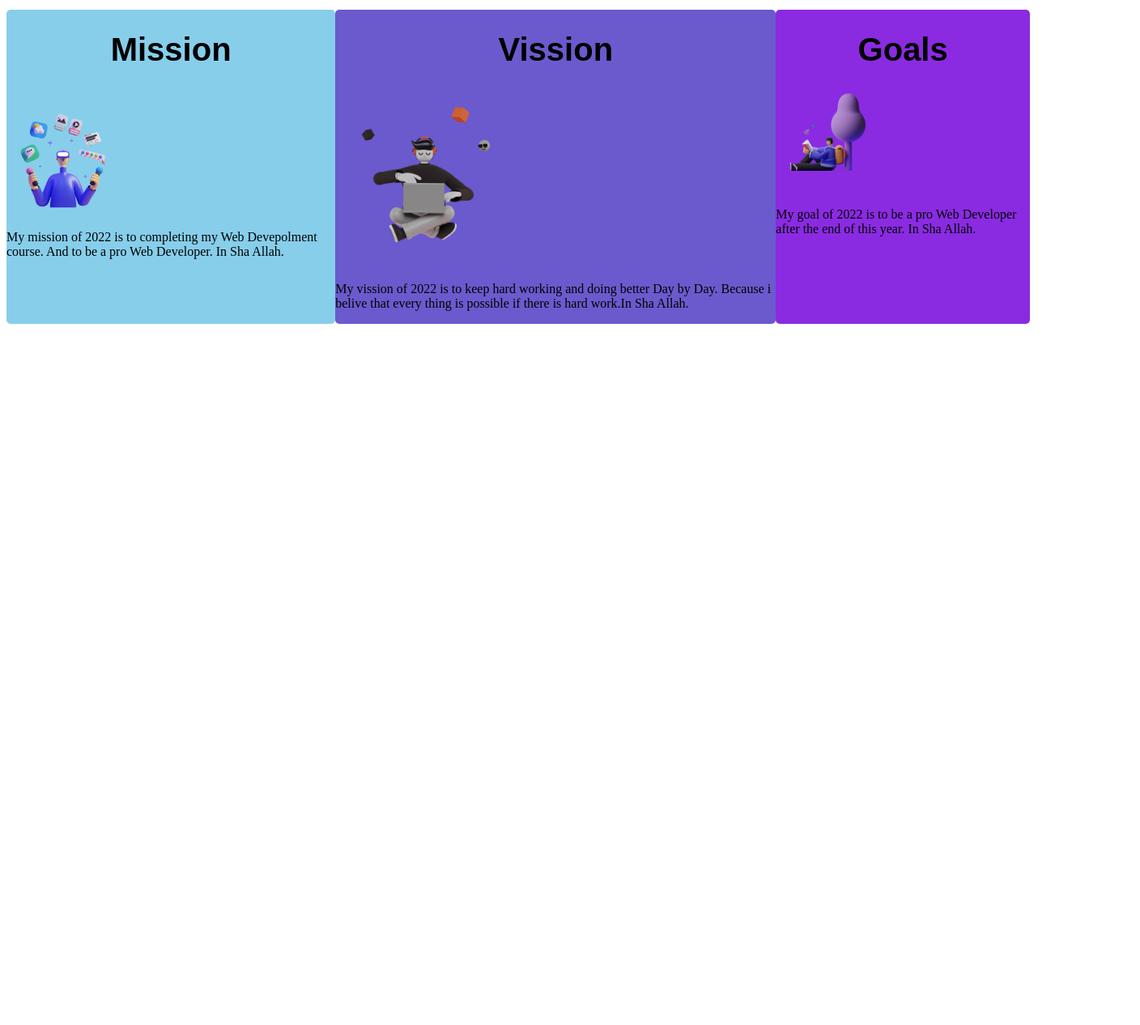
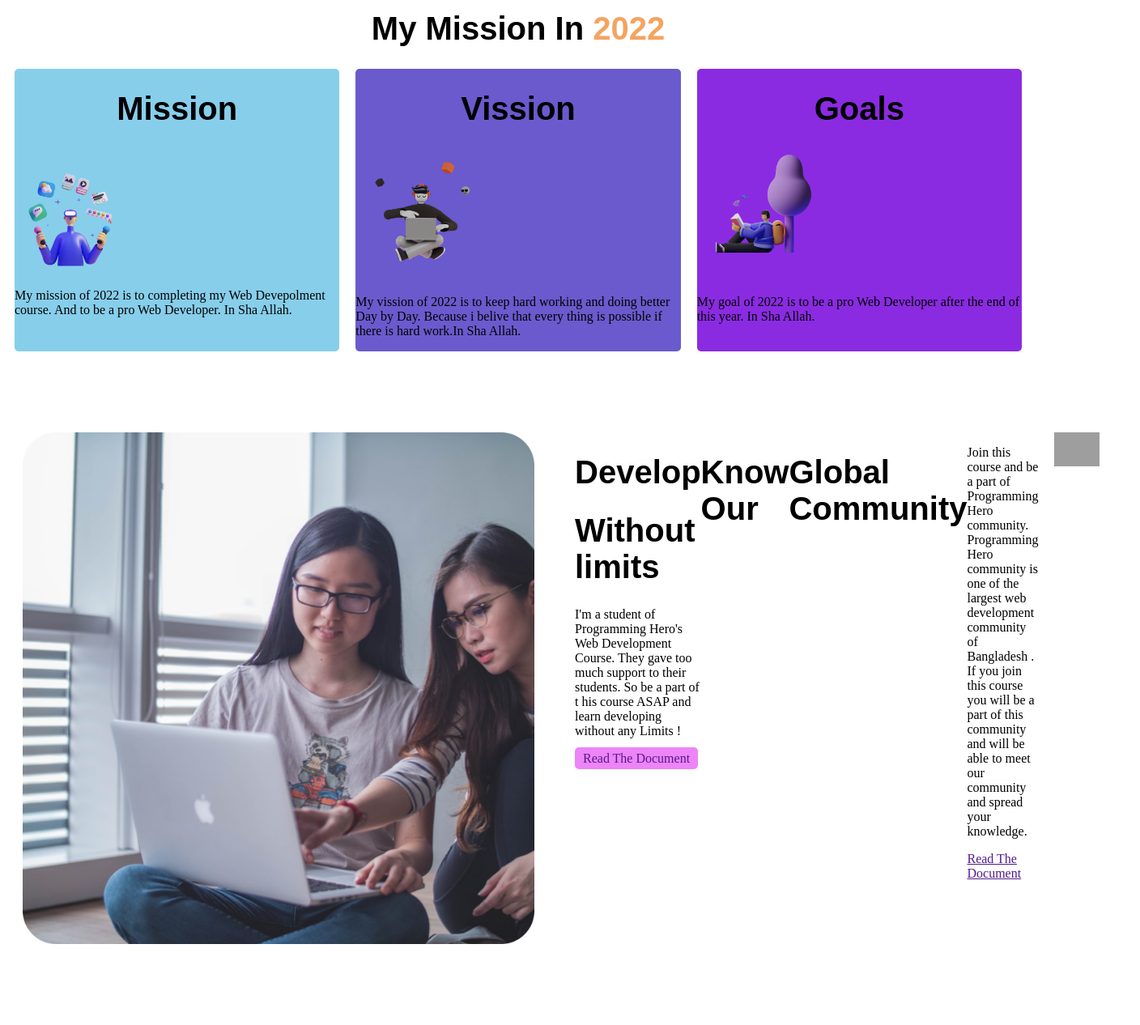
Before and after one commit to ShahRiin/Assignment-1, a plain HTML site: page index.html in a window 1280 px wide. Shown: the part 733-1999 px from the top of the page at 81% size, 1408 px wide, since content can reach past the window. Before the commit the page ends 1141 px from the top, so only its background shows below. Drawn offline with Linux system fonts and the light colour scheme; grey boxes are pictures that could not be loaded.

Commit message:
fourth push

```diff
--- a/index.html
+++ b/index.html
@@ -8,7 +8,7 @@
     <link rel="stylesheet" href="style.css">
 </head>
 <body>
-    <section>
+    <section class="first-container">
       <div class="width">
             <div id="border">
                 <h1>Stay Focused on</h1>
@@ -49,5 +49,29 @@
                     </p>
                    </div>
                 </div>
+                <div class="third-part">
+                    <img src="images/pictures/coding.png" alt="">
+                    <div>
+                        <h1 id="dev-w-l">Develop</h1>
+                    <h1 id="dev-w-l">Without limits</h1>
+                    <p>
+                        I'm a student of Programming Hero's Web Development Course. They gave too much support to their students. So be a part of t
+                        his course ASAP and learn developing without any Limits !
+                    </p>
+                    <a class="second-link" target="_blank" href="">Read The Document</a>
+                </div>
+                <h1 class="w-g-c">Know Our</h1>
+                <h1 class="w-g-c">Global Community</h1>
+               <section id="fourth-part">
+                <div>
+                    <p>
+                        Join this course and be a part of Programming Hero community. Programming Hero community is one of the largest web development community of Bangladesh . If you join this course you will be a part of this community and will be able to meet our community and spread your knowledge.
+                    </p>
+                    <a href="">Read The Document</a>
+                </div>
+                <div>
+                    <img class="third-link" src="images/pictures/project.png" alt="">
+                </div>
+                </section>
 </body>
 </html>
--- a/style.css
+++ b/style.css
@@ -25,6 +25,9 @@ section{
 .width img{
     width: 80%;
 }
+.first-container{
+    margin-bottom: 100px;
+}
 h1{
     font-family: 'Rubik', sans-serif;
     text-align: center;
@@ -34,10 +37,14 @@ h1{
 }
 #second-part{
     display: flex;
+    margin-bottom: 100px;
 }
 .first-box{
     background-color: skyblue;
     border-radius: 5px;
+    margin-left: 10px;
+    margin-right: 10px;
+    width: 50%;
 }
 .first-box img{
     width: 40%;
@@ -45,6 +52,9 @@ h1{
 .second-box{
     background-color:slateblue ;
     border-radius: 5px;
+    margin-left: 10px;
+    margin-right: 10px;
+    width: 50%;
 }
 .second-box img{
     width: 40%;
@@ -52,7 +62,40 @@ h1{
 .third-box{
     background-color: blueviolet;
     border-radius: 5px;
+    margin-left: 10px;
+    margin-right: 10px;
+    width: 50%;
 }
 .third-box img{
     width: 40%;
 }
+.third-part{
+    display: flex;
+    margin-bottom: 100px;
+}
+.third-part img{
+    width: 50%;
+    margin-right: 50px;
+    margin-left: 20px;
+}
+.second-link{
+text-decoration: none;
+border-radius: 5px;
+padding: 5px 10px;
+background-color: rgb(237, 132, 247);
+}
+#dev-w-l{
+    text-align: left;
+}
+section{
+    display: flex;
+}
+.w-g-c{
+    text-align: left;
+}
+#fourth-part{
+    font-display: flex;
+}
+#fourth-part img{
+    width: 80%;
+}
```
